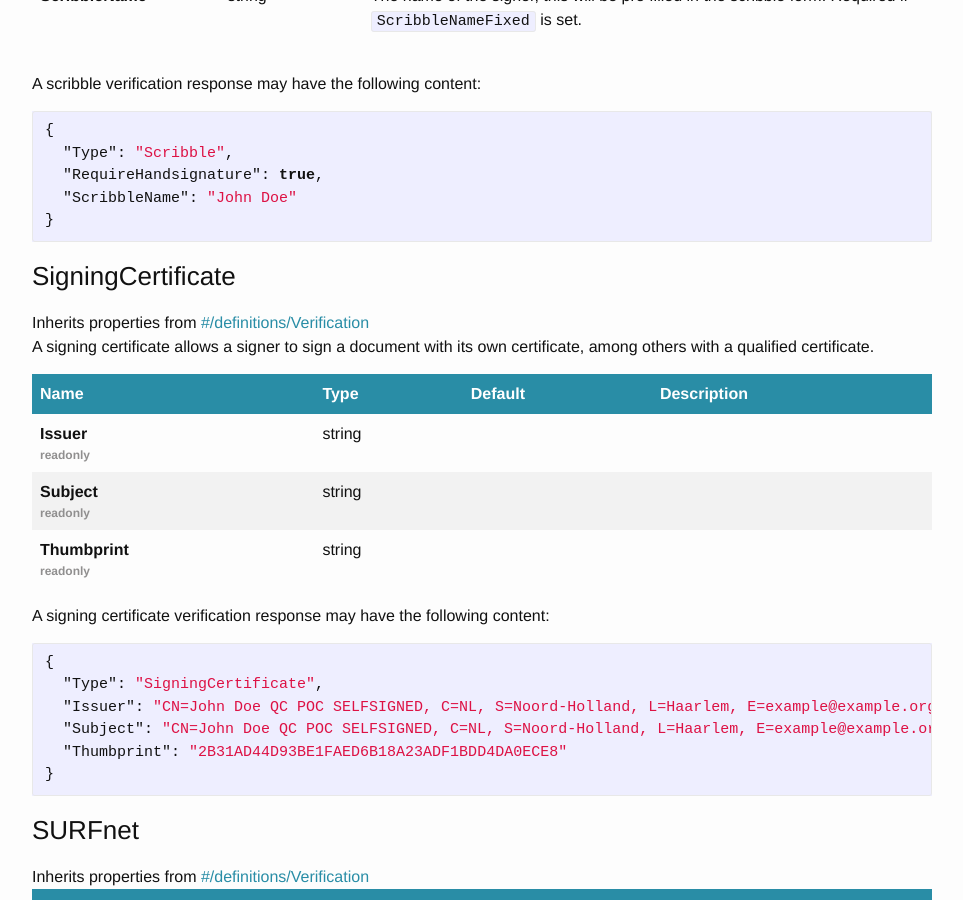
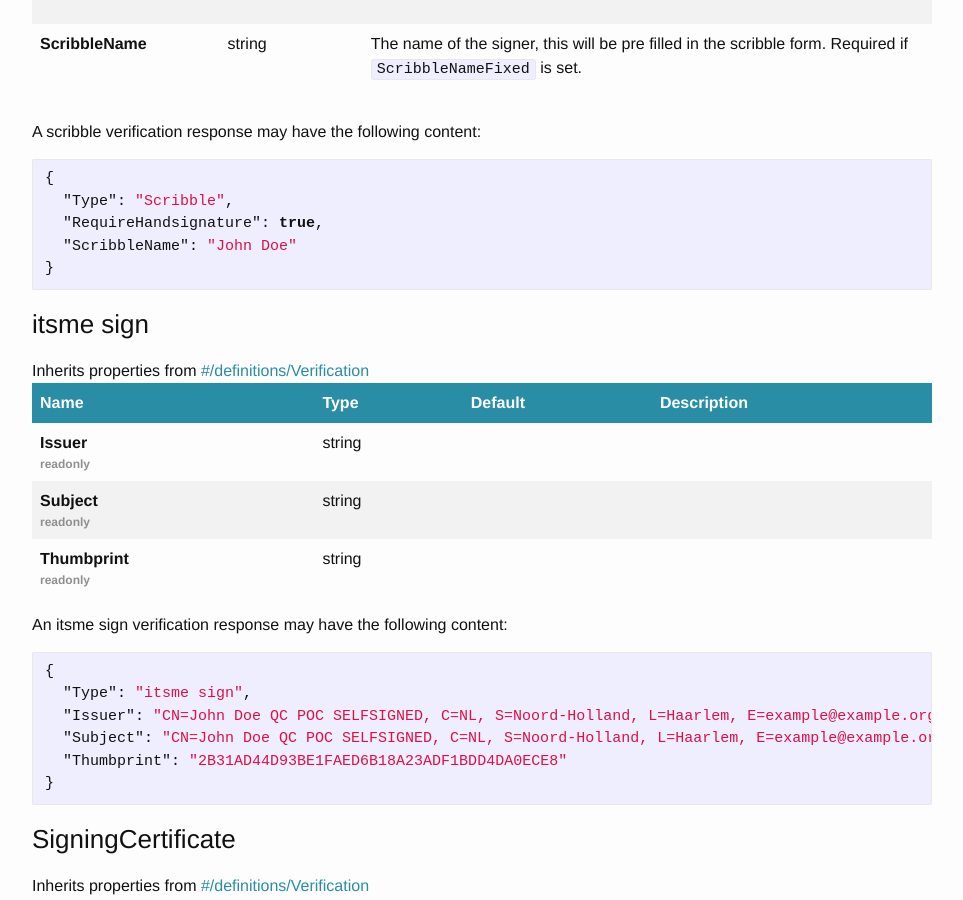
Before and after one commit to markohantula/evidos.github.io, a Jekyll site: the page built from endpoints.html, in a window 1280 px wide and 900 px high, scrolled down 18906 px. Shown: the whole window, without its empty margins (158-1121 px from the left). Built offline with Jekyll 4.4.1, drawn with Linux system fonts in a browser that asks for light colours; some of the changed text lies outside the part shown.

Commit message:
Add itsme sign verification

````diff
--- a/_data/api-swagger.yaml
+++ b/_data/api-swagger.yaml
@@ -487,6 +487,7 @@ definitions:
           - Kennisnet
           - PhoneNumber
           - Scribble
+          - itsme sign
           - SigningCertificate
           - SURFnet
         description: |
@@ -810,6 +811,30 @@ definitions:
       }
       ```
 
+  itsme sign:
+    allOf:
+    - $ref: '#/definitions/Verification'
+    - type: object
+      properties:
+        Issuer:
+          type: string
+          readOnly: true
+        Subject:
+          type: string
+          readOnly: true
+        Thumbprint:
+          type: string
+          readOnly: true
+    example: |
+      An itsme sign verification response may have the following content:
+      ```json
+      {
+        "Type": "itsme sign",
+        "Issuer": "CN=John Doe QC POC SELFSIGNED, C=NL, S=Noord-Holland, L=Haarlem, E=example@example.org, OU=IT, O=Evidos B.V.",
+        "Subject": "CN=John Doe QC POC SELFSIGNED, C=NL, S=Noord-Holland, L=Haarlem, E=example@example.org, OU=IT, O=Evidos B.V.",
+        "Thumbprint": "2B31AD44D93BE1FAED6B18A23ADF1BDD4DA0ECE8"
+      }
+      ```
   SigningCertificate:
     allOf:
     - $ref: '#/definitions/Verification'
````
